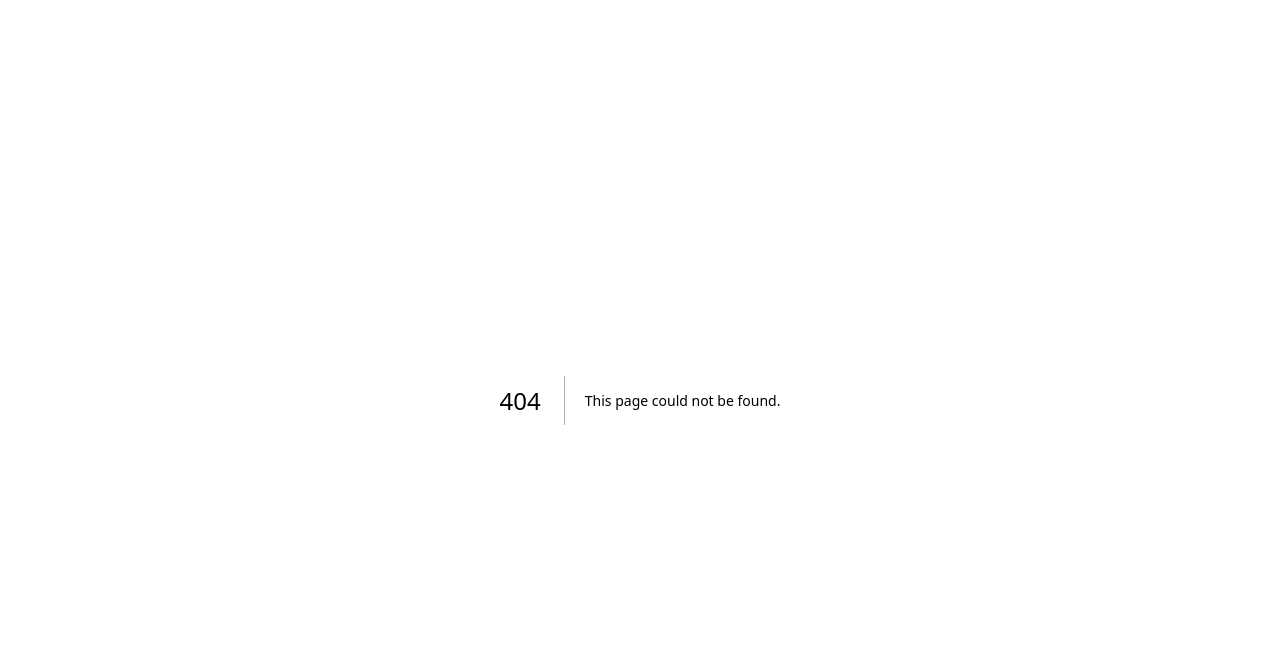
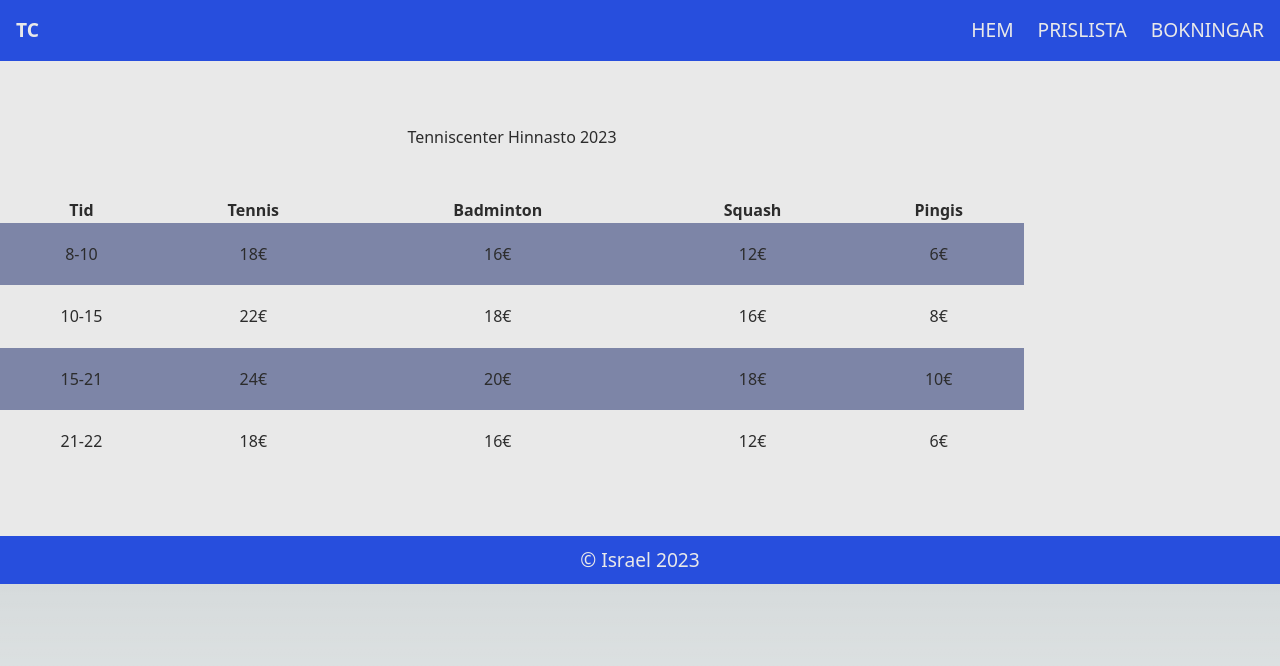
Before and after one commit to curiousis/utveckling-av-programvara1, a Next.js app in the folder nextJs/tenniscenter/: page /pricelist in a window 1280 px wide. Before the commit this address had no page. Shown: the top 666 px of the page. Built offline with nearby package versions, Linux system fonts and the light colour scheme.

Commit message:
Adding tenniscenter

```diff
--- a/nextJs/tenniscenter/src/pages/components/Header.tsx
+++ b/nextJs/tenniscenter/src/pages/components/Header.tsx
@@ -14,10 +14,10 @@ const Header = () => {
                     <Link href='/'>HEM</Link>
                 </li>
                 <li>
-                    <Link href='/openhour'>BOKNINGAR</Link>
+                    <Link href='/pricelist'>PRISLISTA</Link>
                 </li>
                 <li>
-                    <Link href='/courses'>KURSER</Link>
+                    <Link href='/bookings'>BOKNINGAR</Link>
                 </li>
             </ul>
         </nav>
--- /dev/null
+++ b/nextJs/tenniscenter/src/pages/pricelist/index.tsx
@@ -0,0 +1,54 @@
+import React from 'react'
+import style from '../../styles/Home.module.css'
+import Header from '../components/Header'
+import Footer from '../components/Footer'
+const index = () => {
+  return (
+    <main id={style.main}>
+        <Header/>
+        <section className={style.description} id={style.tableContainer}>
+            <h3>Tenniscenter Hinnasto 2023</h3>
+            <table className={style.table}>
+                <tr className={style.tr}>
+                    <th>Tid</th>
+                    <th>Tennis</th>
+                    <th>Badminton</th>
+                    <th>Squash</th>
+                    <th>Pingis</th>
+                </tr>
+                <tr className={style.tr}>
+                    <td>8-10</td>
+                    <td>18€</td>
+                    <td>16€</td>
+                    <td>12€</td>
+                    <td>6€</td>
+                </tr>
+                <tr className={style.tr}>
+                    <td>10-15</td>
+                    <td>22€</td>
+                    <td>18€</td>
+                    <td>16€</td>
+                    <td>8€</td>
+                </tr>
+                <tr className={style.tr}>
+                    <td>15-21</td>
+                    <td>24€</td>
+                    <td>20€</td>
+                    <td>18€</td>
+                    <td>10€</td>
+                </tr>
+                <tr className={style.tr}>
+                    <td>21-22</td>
+                    <td>18€</td>
+                    <td>16€</td>
+                    <td>12€</td>
+                    <td>6€</td>
+                </tr>
+            </table>
+        </section>
+        <Footer/>
+    </main>
+  )
+}
+
+export default index
--- a/nextJs/tenniscenter/src/styles/Home.module.css
+++ b/nextJs/tenniscenter/src/styles/Home.module.css
@@ -4,6 +4,20 @@
     color: #e9e9e9;
 }
 
+.table{
+    width: 100%;
+}
+.tr:nth-child(even){
+    background-color: #7d85a7;
+}
+.tr td{
+    padding: 1.2rem .2rem;
+    text-align: center;
+}
+#tableContainer{
+    flex-direction: column;
+
+}
 #main{
     background-color: #e9e9e9;
     color: #2c2c2c;
@@ -23,7 +37,7 @@
     width: 80%;
     gap: 3rem;
 }
-.description,.footer,#hero{
+.description,.footer,#hero,#tableContainer{
     display: flex;
     justify-content: center;
     align-items: center;
```
Also changed, not shown: nextJs/tenniscenter/src/pages/bookings/index.tsx (added), 1 other file (tests, documents, lock files or other folders).
